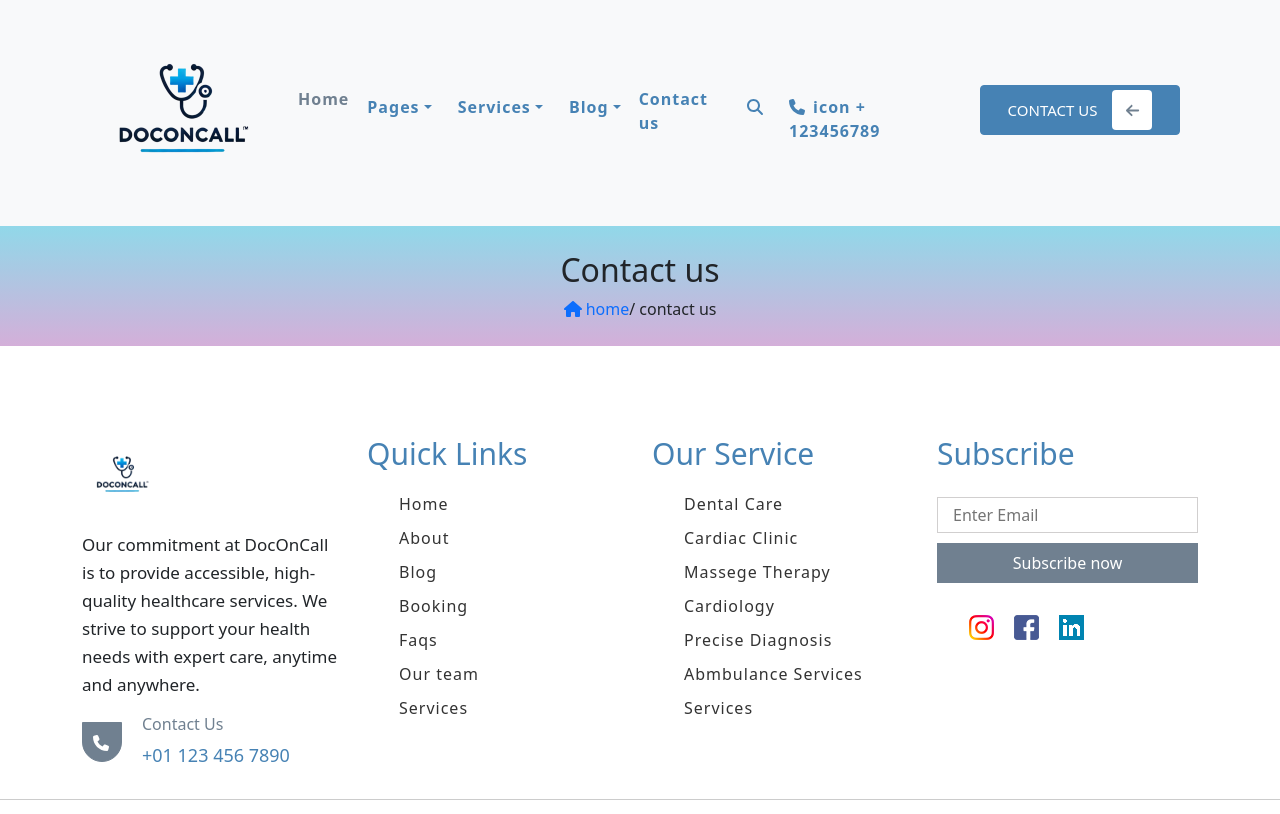
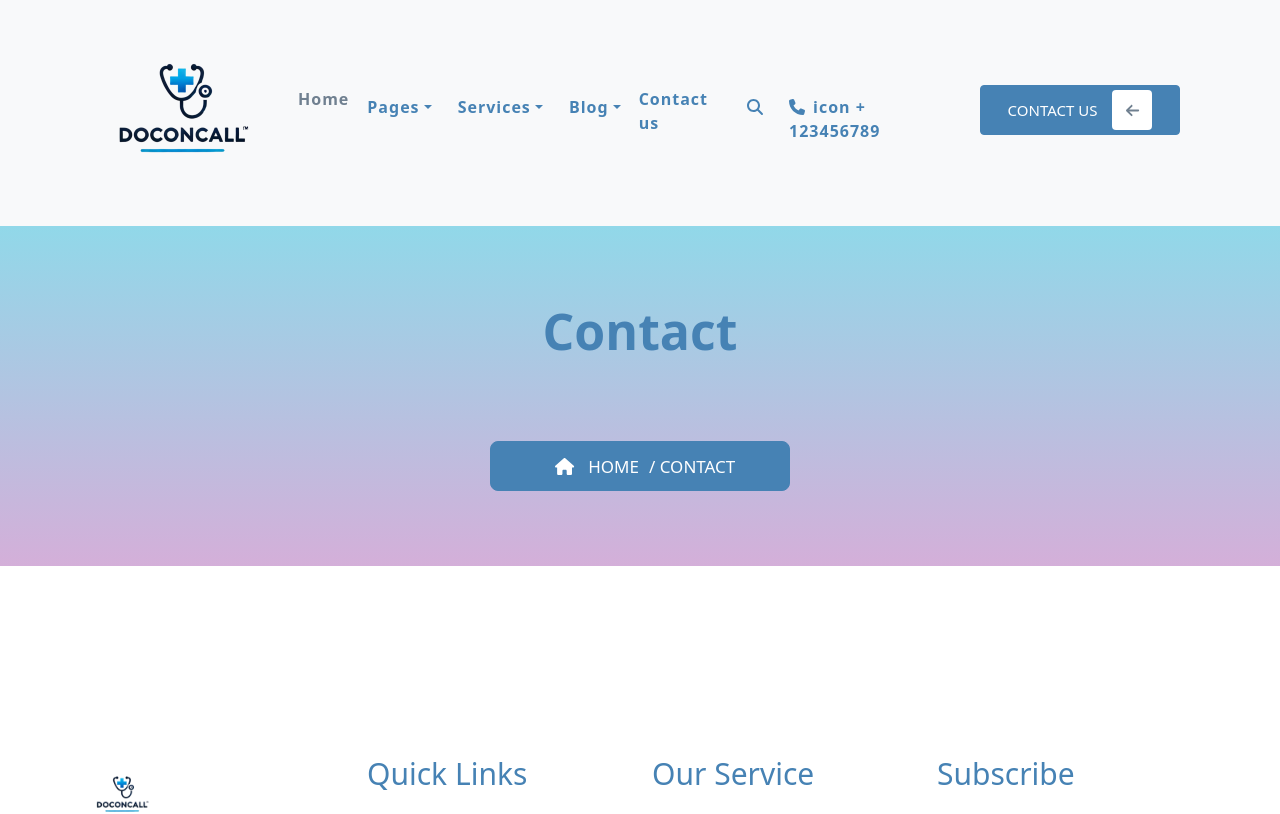
Before and after one commit to JShivode/DOCTORCLINIC-WEBSITE, a React (Create React App) app: page /contact in a window 1280 px wide. Shown: the top 814 px of the page. Built offline with nearby package versions, Linux system fonts and the light colour scheme.

Commit message:
update contact.js

```diff
--- a/src/Components/Banner/Banner.css
+++ b/src/Components/Banner/Banner.css
@@ -9,3 +9,34 @@
     background-image: linear-gradient(0deg, #d4afd9 0%, #91d8e9 100%);
 
 }
+.banner h2{
+    color: var(--main-color);
+    font-size: 50px;
+    margin: 20px 0px;
+    font-weight: bold;
+    line-height: 120px;
+}
+.banner li{
+    background-color: var(--main-color);
+    border: 1px solid var(--main-color);
+    text-align: center;
+    color: white;
+    width: 300px;
+    height: 50px;
+    line-height: 50px;
+    margin: 50px auto;
+    border-radius: 8px;
+    -webkit-border-radius: 8px;
+    -moz-border-radius: 8px;
+    -ms-border-radius: 8px;
+    -o-border-radius: 8px;
+    font-size: 17px;
+    text-transform: uppercase;
+}
+.banner li a{
+    color: white;
+    margin: 0px 10px;
+}
+.banner li a svg{
+    margin-right: 10px;
+}
--- a/src/Components/Banner/Banner.js
+++ b/src/Components/Banner/Banner.js
@@ -5,18 +5,18 @@ import { Link } from "react-router-dom";
 import './Banner.css';
 
 
-const Banner = ()=>{
+const Banner = (props)=>{
     return(
         <section className="banner">
             <div className="container">
                 <div className="row">
                     <div className="col-lg-12 col-md-12">
-                        <h2>Contact us</h2>
+                        <h2>{props.title}</h2>
                         <li>
                             <Link to="home">
                                 <FontAwesomeIcon icon={faHome}/> home
                             </Link>
-                            / contact us
+                            / {props.smtitle}
                         </li>
                     </div>
                 </div>
--- a/src/pages/Contact.js
+++ b/src/pages/Contact.js
@@ -4,7 +4,15 @@ import Banner from "../Components/Banner/Banner";
 const Contact =()=>{
     return(
         <>
-            <Banner/>
+            <Banner title="Contact" smtitle="contact"/>
+            <section className="contact-us">
+                <div className="container">
+                    <div className="row">
+                        <div className="col-lg-6 col-md-6"></div>
+                        <div className="col-lg-6 col-md-6"></div>
+                    </div>
+                </div>
+            </section>
         </>
     )
 }
```
